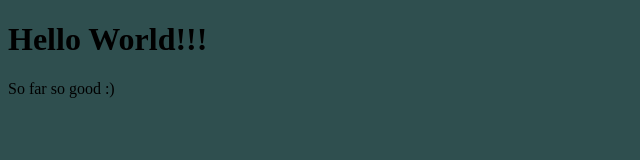
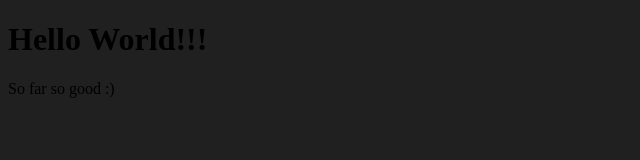
Before and after one commit to chandra-behera/chandra-behera.github.io, a plain HTML site: page index.html in a window 1280 px wide. Shown: the whole page, without its empty margins (0-640 px from the left). Drawn offline with Linux system fonts and the light colour scheme.

Commit message:
Update styles.css

```diff
--- a/styles.css
+++ b/styles.css
@@ -1,3 +1,3 @@
 body{
-background-color: #2F4F4F;
+background-color: #202020;
 }
```
